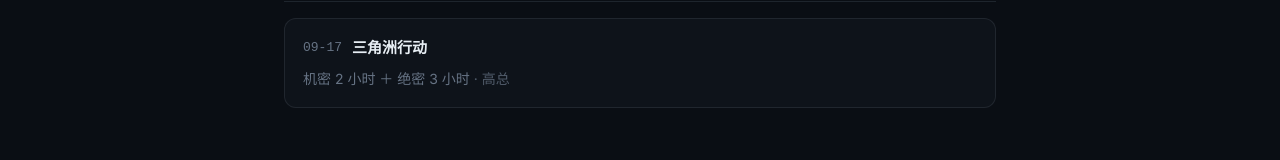
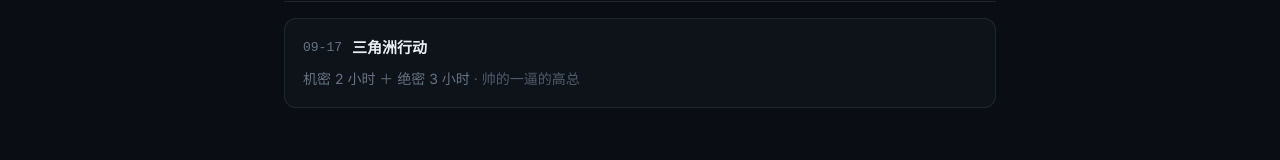
Before and after one commit to jay0609/liyou-world, a Vue app: page /orders in a window 1280 px wide. Shown: the part 438-598 px from the top of the page. Built offline with nearby package versions, Linux system fonts and the light colour scheme; what @vueuse/head would draw is missing.

Commit message:
chore: order tag -> 帅的一逼的高总

```diff
--- a/src/data/orders.ts
+++ b/src/data/orders.ts
@@ -55,7 +55,7 @@ export const ORDERS: OrderRecord[] = [
     date: '2026-09-17',
     game: '三角洲行动',
     detail: '机密 2 小时 ＋ 绝密 3 小时',
-    tag: '高总',
+    tag: '帅的一逼的高总',
   },
 ]
 
```
